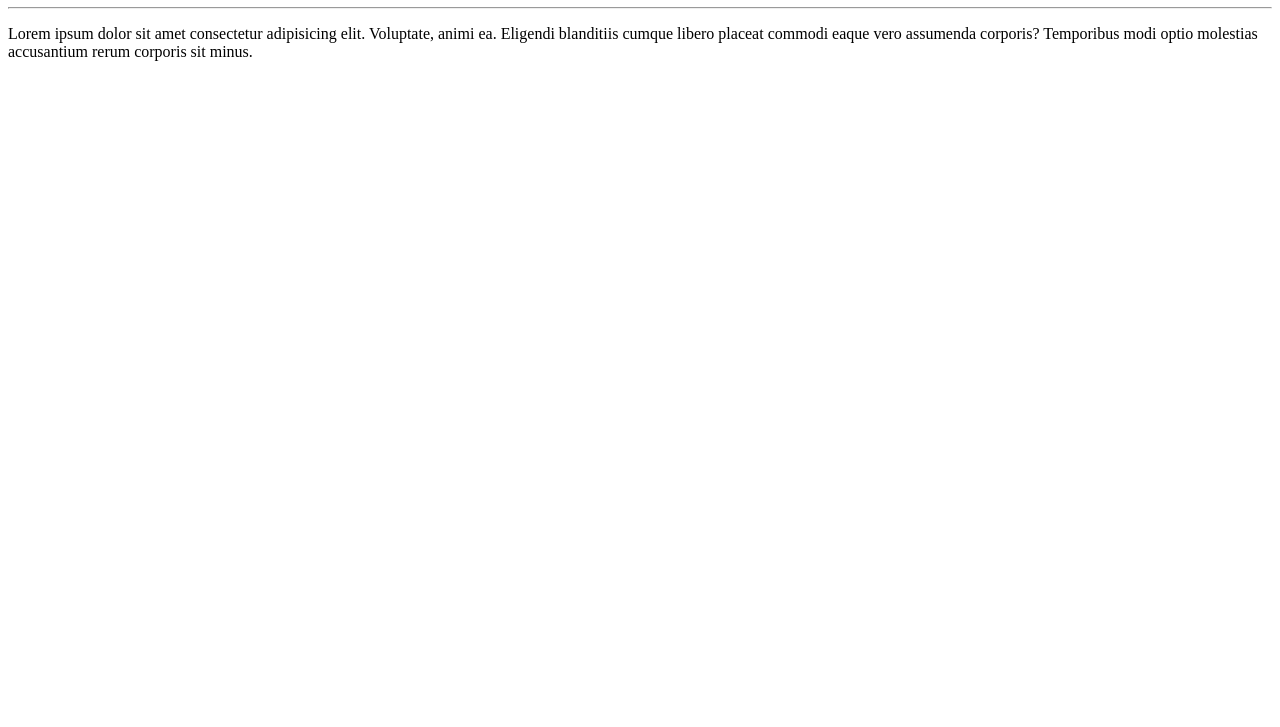
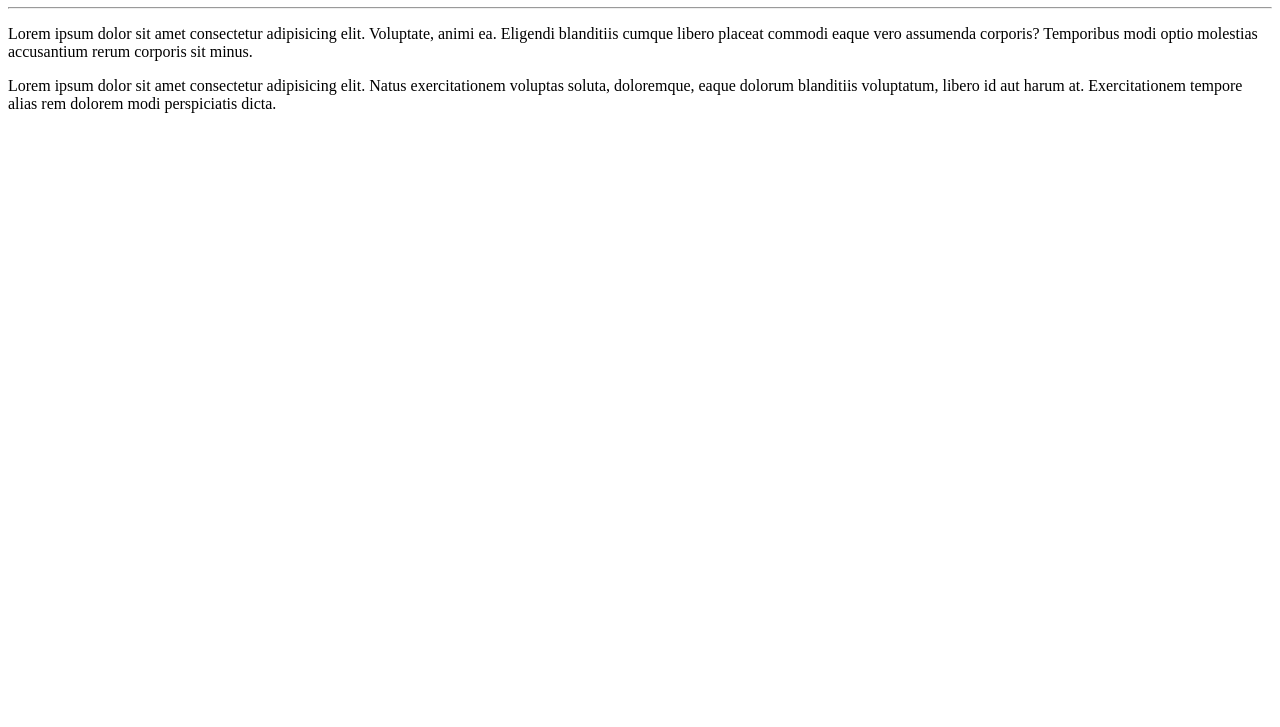
Before and after one commit to DaniloPaivaTI/AprendendoGiteGithub, a plain HTML site: page Site-Exemplo/index.html in a window 1280 px wide. Shown: the part 73-800 px from the top of the page. Drawn offline with Linux system fonts and the light colour scheme.

Commit message:
+1 Linha adc

```diff
--- a/Site-Exemplo/index.html
+++ b/Site-Exemplo/index.html
@@ -10,6 +10,8 @@
     <hr>
     <p>Lorem ipsum dolor sit amet consectetur adipisicing elit. Voluptate, animi ea. Eligendi blanditiis cumque libero placeat commodi eaque vero assumenda corporis? Temporibus modi optio molestias accusantium rerum corporis sit minus.</p>
 
+    <p>Lorem ipsum dolor sit amet consectetur adipisicing elit. Natus exercitationem voluptas soluta, doloremque, eaque dolorum blanditiis voluptatum, libero id aut harum at. Exercitationem tempore alias rem dolorem modi perspiciatis dicta.</p>
+
     <!-- ! + Enter = Dá a linha de código necessária na montagem de uma página-->
 </body>
 </html>
```
